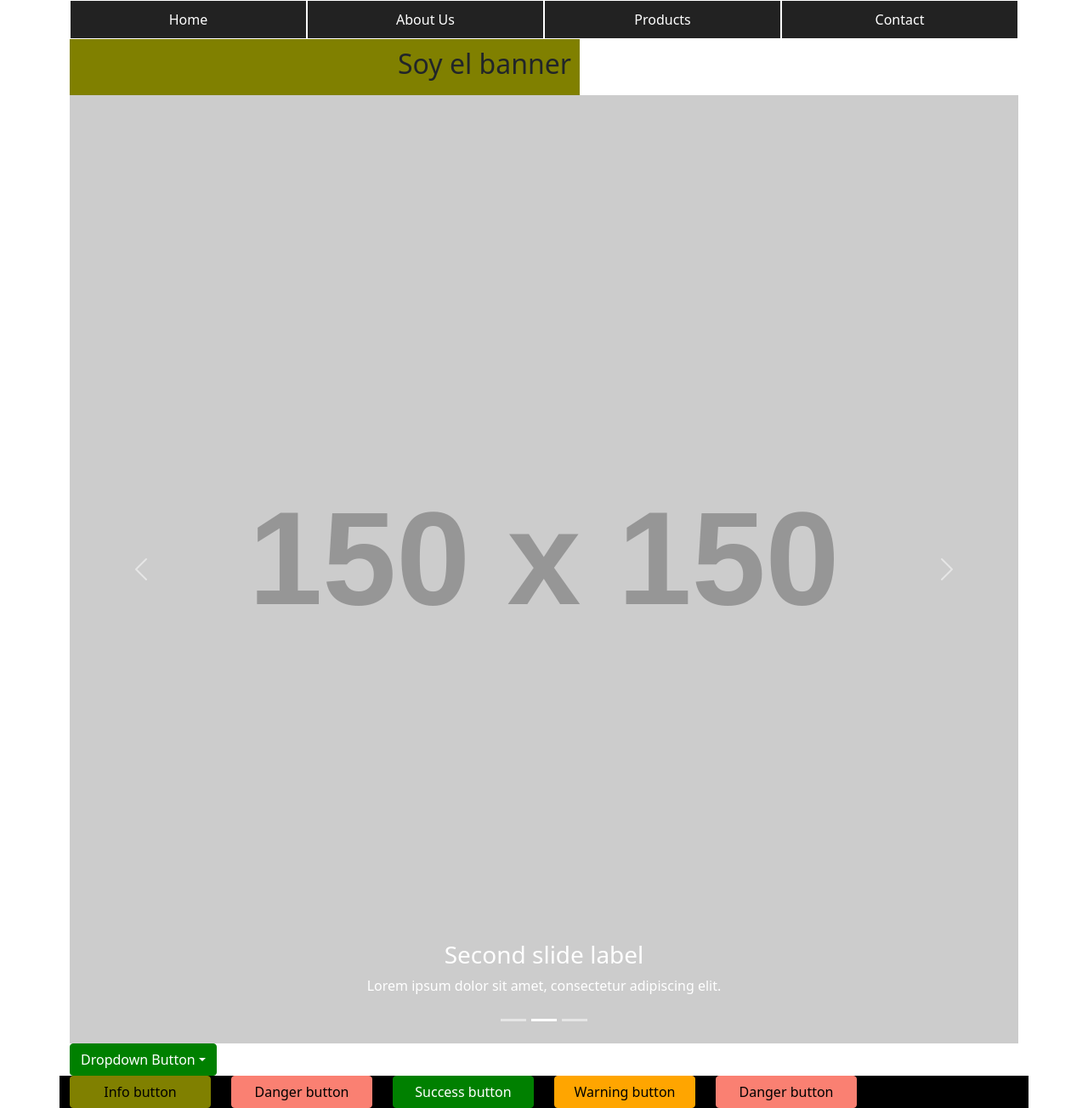
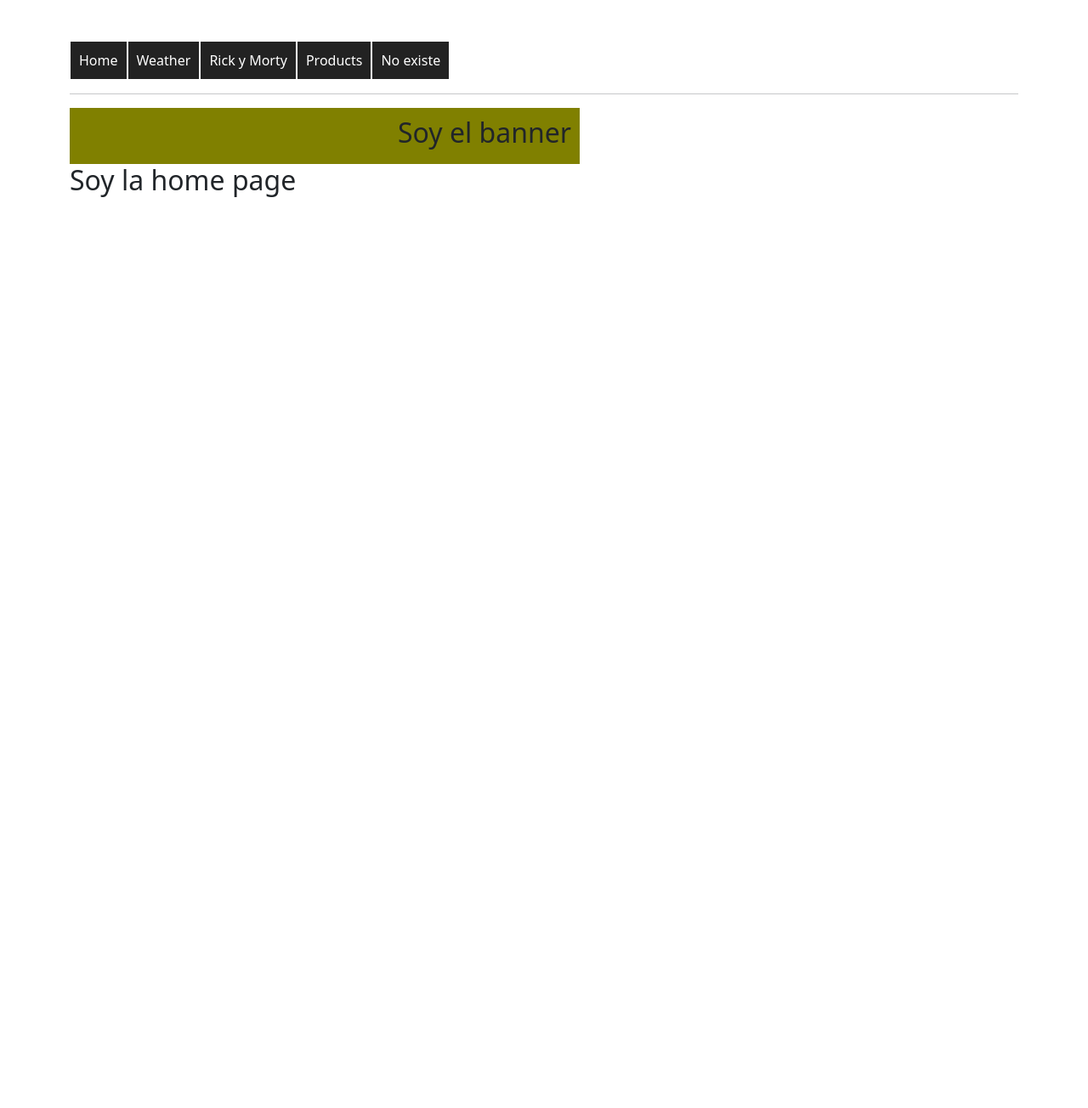
Before and after one commit to japsolo/react-de-cero-a-experto, a React (Create React App) app: page / in a window 1280 px wide. Shown: the whole page at 85% size. After the commit the page ends 800 px from the top, so only its background shows below. Built offline with nearby package versions, Linux system fonts and the light colour scheme.

Commit message:
Clase 08 - React Router Dom - vI

```diff
--- a/package.json
+++ b/package.json
@@ -10,6 +10,7 @@
     "react": "^17.0.2",
     "react-bootstrap": "^2.0.0-beta.4",
     "react-dom": "^17.0.2",
+    "react-router-dom": "^5.2.0",
     "react-scripts": "4.0.3",
     "sass": "^1.37.1",
     "web-vitals": "^1.0.1"
--- a/src/App.js
+++ b/src/App.js
@@ -1,107 +1,48 @@
-import './scss/custom.scss';
-
-import Button from 'react-bootstrap/Button';
-import Container from 'react-bootstrap/Container';
-import Row from 'react-bootstrap/Row';
-import Col from 'react-bootstrap/Col';
-import Dropdown from 'react-bootstrap/Dropdown';
-import Carousel from 'react-bootstrap/Carousel';
+import {
+	BrowserRouter as Router,
+	Route,
+	Switch
+} from 'react-router-dom';
 
 import Navbar from './components/Navbar';
-import Banner from './components/Banner';
+
+import Home from './pages/Home';
+import Products from './pages/Products';
+import NotFound from './pages/NotFound';
+
+import Weather from './components/Weather';
+import RickMorty from './components/RickMortyV2';
+
+import 'bootstrap/dist/css/bootstrap.min.css';
 
 function App() {
 	return (
-		<Container>
+		<Router>
+			<div className="container my-5">
+				<Navbar />
 
-			<Navbar />
-			<Banner />
+				<hr />
 
-			<Carousel>
-				<Carousel.Item>
-					<img
-						className="d-block w-100"
-						src="https://via.placeholder.com/150"
-						alt="First slide"
-					/>
-					<Carousel.Caption>
-						<h3>First slide label</h3>
-						<p>Nulla vitae elit libero, a pharetra augue mollis interdum.</p>
-					</Carousel.Caption>
-				</Carousel.Item>
-				<Carousel.Item>
-					<img
-						className="d-block w-100"
-						src="https://via.placeholder.com/150"
-						alt="Second slide"
-					/>
+				<Switch>
+					<Route exact path="/" component={ Home } />
 
-					<Carousel.Caption>
-						<h3>Second slide label</h3>
-						<p>Lorem ipsum dolor sit amet, consectetur adipiscing elit.</p>
-					</Carousel.Caption>
-				</Carousel.Item>
-				<Carousel.Item>
-					<img
-						className="d-block w-100"
-						src="https://via.placeholder.com/150"
-						alt="Third slide"
-					/>
+					{/* <Route path="/weather" component={ Weather } /> */}
 
-					<Carousel.Caption>
-						<h3>Third slide label</h3>
-						<p>Praesent commodo cursus magna, vel scelerisque nisl consectetur.</p>
-					</Carousel.Caption>
-				</Carousel.Item>
-			</Carousel>
+					{/* <Route path="/weather">
+						<Weather initialCity="London" />
+					</Route> */}
 
-			<Dropdown>
-				<Dropdown.Toggle variant="success" id="dropdown-basic">
-					Dropdown Button
-				</Dropdown.Toggle>
+					<Route path="/weather" render={ () => <Weather initialCity="Oradea" /> } />
 
-				<Dropdown.Menu>
-					<Dropdown.Item href="#/action-1">Action</Dropdown.Item>
-					<Dropdown.Item href="#/action-2">Another action</Dropdown.Item>
-					<Dropdown.Item href="#/action-3">Something else</Dropdown.Item>
-				</Dropdown.Menu>
-			</Dropdown>
+					<Route path="/rick-morty" component={ RickMorty } />
 
-			<Row style={{
-				background: 'black'
-			}}>
-				<Col xs={12} sm={6} md={3} lg={2}>
-					<Button variant="info" style={{
-						width: '100%'
-					}}>Info button</Button>
-				</Col>
+					<Route path="/products" component={ Products } />
 
-				<Col xs={12} sm={6} md={3} lg={2}>
-					<Button variant="danger" style={{
-						width: '100%'
-					}}>Danger button</Button>
-				</Col>
-
-				<Col xs={12} sm={6} md={3} lg={2}>
-					<Button variant="success" style={{
-						width: '100%'
-					}}>Success button</Button>
-				</Col>
-
-				<Col xs={12} sm={6} md={3} lg={2}>
-					<Button variant="warning" style={{
-						width: '100%'
-					}}>Warning button</Button>
-				</Col>
-
-				<Col xs={12} sm={6} md={3} lg={2}>
-					<Button variant="danger" style={{
-						width: '100%'
-					}}>Danger button</Button>
-				</Col>
-			</Row>
-   	</Container>
-	);
+					<Route component={ NotFound } />
+				</Switch>
+			</div>
+		</Router>
+	)
 }
 
 export default App;
--- a/src/components/Navbar/index.jsx
+++ b/src/components/Navbar/index.jsx
@@ -1,13 +1,16 @@
+import { Link } from 'react-router-dom';
+
 import './navbar.css';
 
 export default function Navbar() {
 	return (
 		<nav className="main-navbar">
 			<ul>
-				<li><a href="/">Home</a></li>
-				<li><a href="/">About Us</a></li>
-				<li><a href="/">Products</a></li>
-				<li><a href="/">Contact</a></li>
+				<li><Link to="/"> Home </Link></li>
+				<li><Link to="/weather"> Weather </Link></li>
+				<li><Link to="/rick-morty"> Rick y Morty </Link></li>
+				<li><Link to="/products"> Products </Link></li>
+				<li><Link to="/asdasdasd"> No existe </Link></li>
 			</ul>
 		</nav>
 	)
--- a/src/components/Navbar/navbar.css
+++ b/src/components/Navbar/navbar.css
@@ -9,7 +9,7 @@
 .main-navbar li {
 	background-color: #222;
 	border: 1px solid #fff;
-	width: 25%;
+	width: auto;
 }
 
 .main-navbar a {
--- /dev/null
+++ b/src/components/Weather/index.jsx
@@ -0,0 +1,98 @@
+import React, { useState, useEffect, useRef } from 'react';
+
+export default function Weather ({ initialCity }) {
+	const [city, setCity] = useState(initialCity);
+	const [cityWeather, setCityWeather] = useState(null);
+	const [isLoading, setIsLoading] = useState(true);
+	const [cityExist, setCityExist] = useState(false);
+
+	const baseURL = 'http://api.openweathermap.org/data/2.5/weather';
+	const apiKey = 'dcd3bf7aa7b25dcb3162909c8417a2e0';
+
+	const cityInput = useRef(null);
+
+	const getWeather = async city => {
+		let endPoint = `${baseURL}?appid=${apiKey}&units=metric&q=${city}`;
+		const data = await fetch(endPoint).then(response => response.json())
+		return data;
+	}
+
+	const myFunction = (theCity = city) => {
+		if (theCity !== undefined) {
+			getWeather(theCity)
+				.then(data => {
+					if (data.cod === 200) {
+						setCityWeather(data);
+						setIsLoading(false);
+						setCityExist(true);
+					}
+					if (data.cod == 404) {
+						setCityWeather(null);
+						setIsLoading(false);
+						setCityExist(false);
+					}
+				})
+		}
+	}
+
+	useEffect(() => {
+		myFunction();
+
+		return () => {
+			console.log('El componente Weather se acaba de desmontar');
+		}
+	}, []);
+
+	// useEffect(() => {
+	// 	console.log('Datos del clima de: ' + city);
+	// 	console.log(cityWeather ? cityWeather : 'No hay datos para esta ciudad');
+	// }, [city, cityWeather]);
+
+	const searchCityWeather = e => {
+		e.preventDefault();
+
+		const cityName = cityInput.current.value;
+
+		setCity(() => {
+			myFunction(cityName);
+			return cityName;
+		});
+
+		setIsLoading(true);
+
+		cityInput.current.value = '';
+	}
+
+	return (
+		<>
+			<h2>Weather Hook Component</h2>
+
+			<form onSubmit={searchCityWeather}>
+				<label>Busca tu ciudad:</label>
+				<input type="text" name="cityName" ref={cityInput} />
+				<button type="submit">Buscar</button>
+			</form>
+
+			{!city && <h3>Comienza buscando una ciudad</h3>}
+
+			{isLoading && city && cityExist && <p>Cargando...</p>}
+			{
+				!isLoading && cityExist && cityWeather && <>
+					<h2>
+						{cityWeather.name}
+						<img src={`http://openweathermap.org/img/wn/${cityWeather.weather[0].icon}@2x.png`} alt="weather icon" width="20px" />
+					</h2>
+					<ul>
+						<li>Temperatura actual: {cityWeather.main.temp.toFixed()}°C</li>
+						<li>Sensación térmica: {cityWeather.main.feels_like.toFixed()}°C</li>
+						<li>Humedad: {cityWeather.main.humidity}%</li>
+						<li>Máxima: {cityWeather.main.temp_max.toFixed()}°C</li>
+						<li>Mínima: {cityWeather.main.temp_min.toFixed()}°C</li>
+					</ul>
+				</>
+			}
+
+			{!isLoading && !cityExist && <p>No se ha encontrado ninguna ciudad con este nombre</p>}
+		</>
+	)
+}
--- a/src/index.js
+++ b/src/index.js
@@ -1,8 +1,7 @@
 import React, { StrictMode } from 'react';
 import ReactDOM from 'react-dom';
+
 import App from './App';
-
-// import 'bootstrap/dist/css/bootstrap.min.css';
 
 const container = document.getElementById('root');
 
--- /dev/null
+++ b/src/pages/Home.jsx
@@ -0,0 +1,10 @@
+import Banner from  '../components/Banner';
+
+export default function Home () {
+	return (
+		<>
+			<Banner />
+			<h2>Soy la home page</h2>
+		</>
+	)
+}
--- /dev/null
+++ b/src/pages/NotFound.jsx
@@ -0,0 +1,5 @@
+export default function NotFound() {
+	return (
+		<h2>404 - No se encontró</h2>
+	)
+}
--- /dev/null
+++ b/src/pages/Products.jsx
@@ -0,0 +1,26 @@
+import { Redirect } from 'react-router-dom';
+
+export default function Products() {
+	const products = [
+		{id: 1, name: 'TV'},
+		{id: 2, name: 'Compu'},
+		{id: 3, name: 'Heladera'}
+	];
+
+	const oneProduct = products[0];
+
+	return (
+		<>
+			<h2>Component Products</h2>
+
+			{
+				oneProduct === undefined ?
+				<Redirect to="/" /> :
+				<>
+					<p> {oneProduct.id} </p>
+					<p> {oneProduct.name} </p>
+				</>
+			}
+		</>
+	)
+}
```
Also changed, not shown: src/ClassExample.js (deleted, +0 -73 lines), src/indexTest.js (deleted, +0 -36 lines), 1 other file (tests, documents, lock files or other folders).
